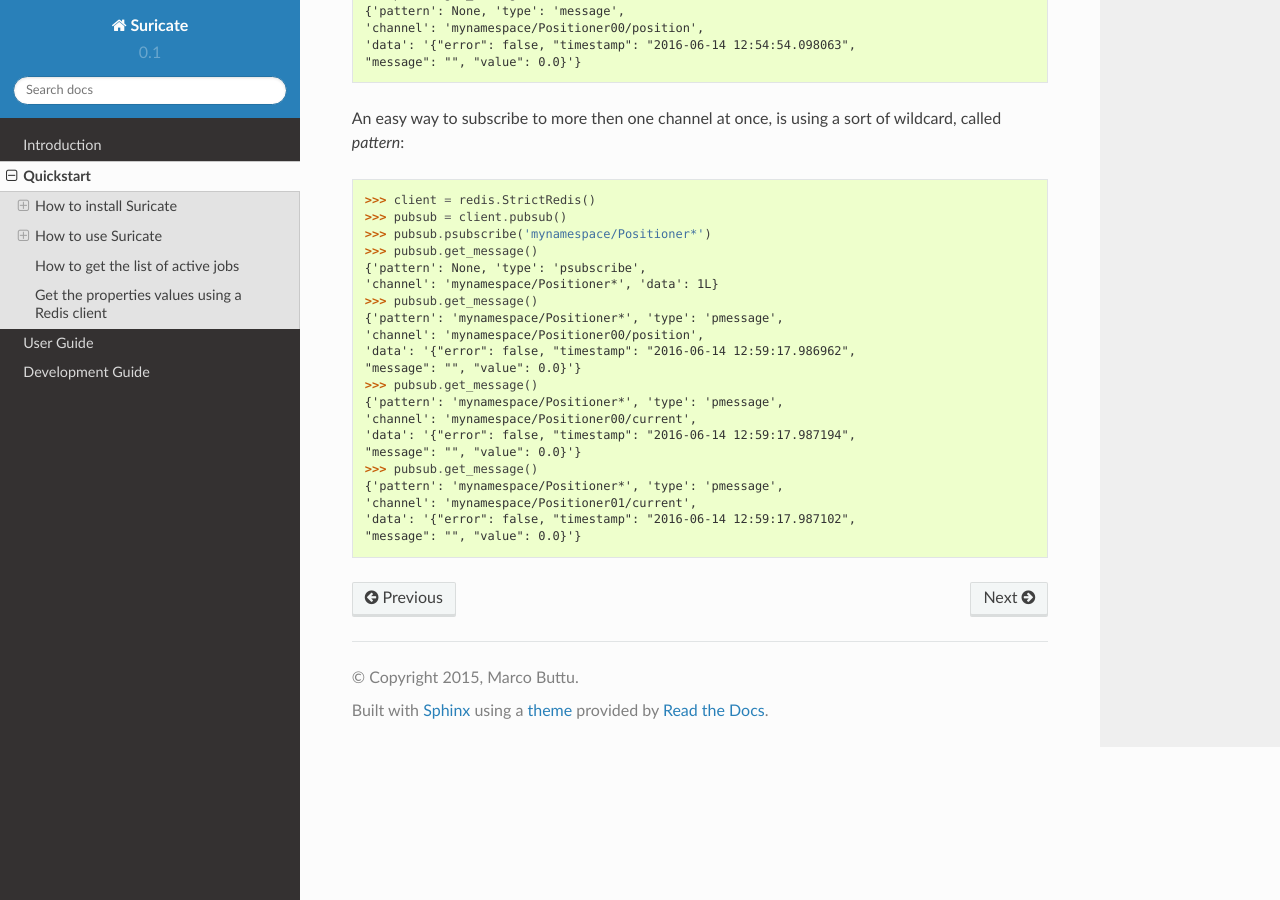
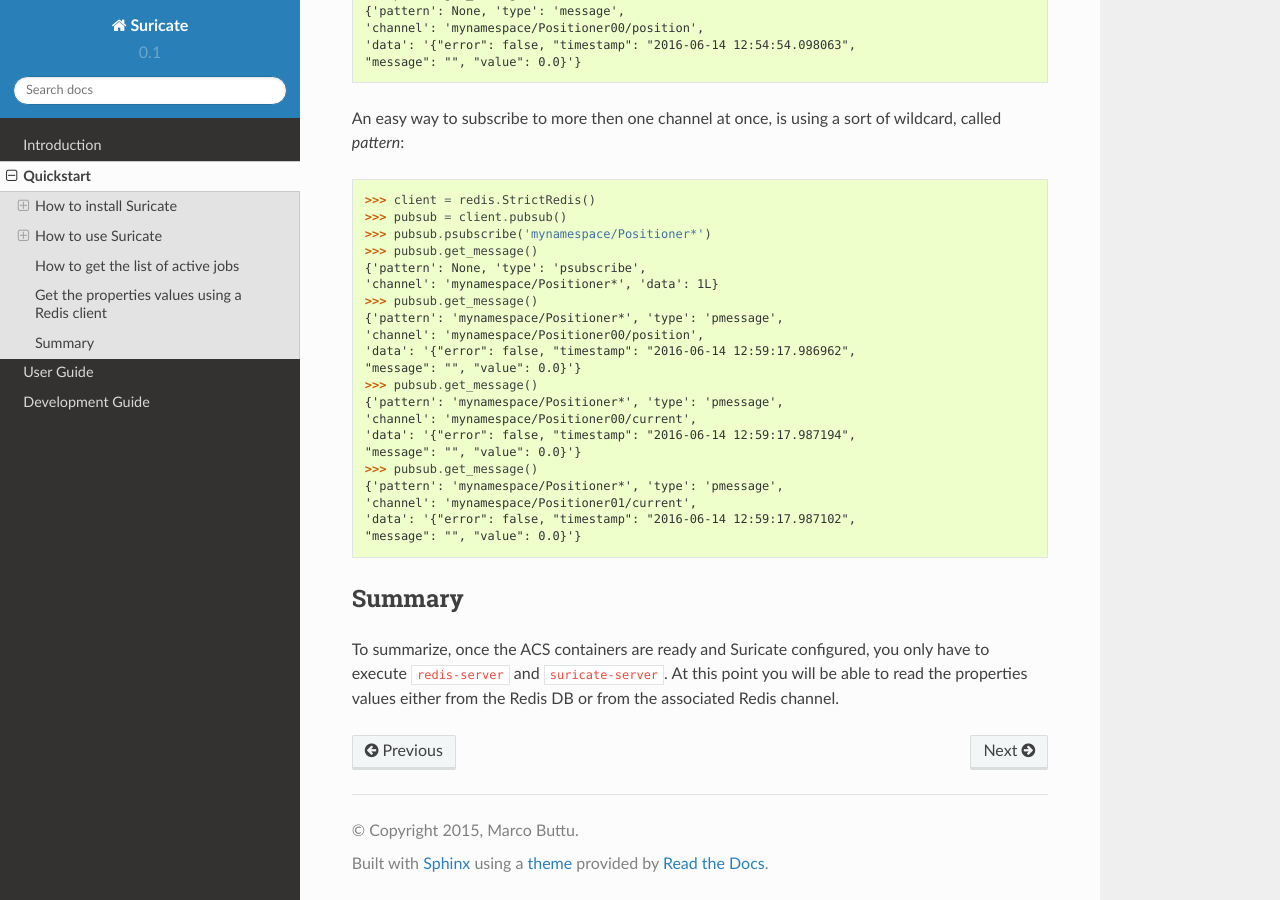
Before and after one commit to discos/suricate, a Sphinx documentation site: the page built from docs/quickstart.rst, in a window 1280 px wide and 900 px high, scrolled down 6111 px. Built offline with Sphinx 7.4.7 and the Read the Docs theme 2.0.0, drawn with Linux system fonts in a browser that asks for light colours.

Commit message:
Added a summary to the quickstart

```diff
--- a/docs/quickstart.rst
+++ b/docs/quickstart.rst
@@ -358,3 +358,10 @@ sort of wildcard, called *pattern*::
     'channel': 'mynamespace/Positioner01/current',
     'data': '{"error": false, "timestamp": "2016-06-14 12:59:17.987102",
     "message": "", "value": 0.0}'}
+
+Summary
+=======
+To summarize, once the ACS containers are ready and Suricate configured, you
+only have to execute ``redis-server`` and ``suricate-server``. At this point
+you will be able to read the properties values either from the Redis DB or from
+the associated Redis channel.
```
